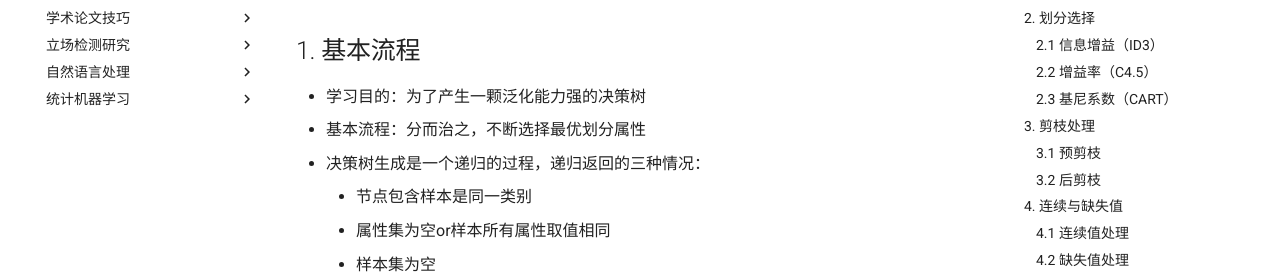
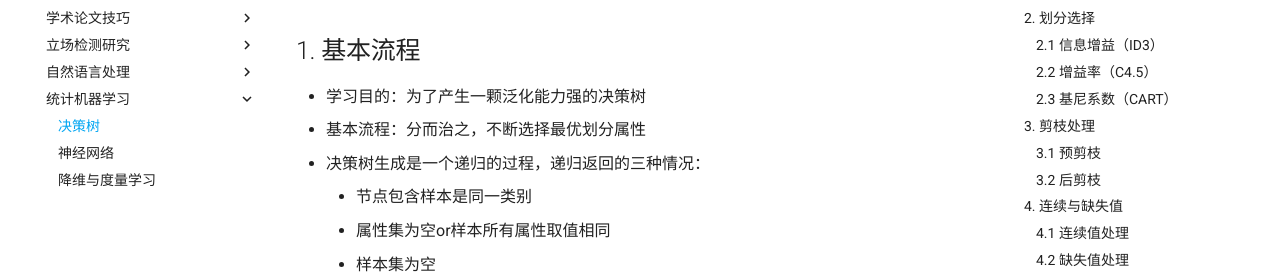
Before and after one commit to junchaoIU/NLP-Learning-Notes, an MkDocs documentation site: the page built from docs/统计机器学习/决策树/决策树.md, in a window 1280 px wide. Shown: the part 147-425 px from the top of the page. Built offline with MkDocs 1.6.1 and Material for MkDocs 9.7.7, drawn with Linux system fonts in a browser that asks for light colours; comment, search, counter and statistics services are not loaded.

Commit message:
fix path_error

```diff
--- a/mkdocs.yml
+++ b/mkdocs.yml
@@ -66,7 +66,7 @@ extra:
 nav:
   - 前言: "index.md"
   - 学术论文技巧:
-      - 学术论文分类: "学术论文相关/学术论文分类.md"
+      - 学术论文分类: "学术论文相关/学术论文分类/学术论文分类.md"
       - 学术论文写作:
           - "Cover Letter": "学术论文相关/学术论文写作/Cover Letter/Cover Letter.md"
           - "Revising": "学术论文相关/学术论文写作/Revising/Revising.md"
@@ -80,6 +80,6 @@ nav:
       - 命名实体识别: "自然语言处理/命名实体识别/命名实体识别.md"
       - 词性标注: "自然语言处理/词性标注/词性标注.md"
   - 统计机器学习:
-      - 决策树: "统计机器学习/决策树.md"
-      - 神经网络: "统计机器学习/神经网络.md"
-      - 降维与度量学习: "统计机器学习/降维与度量学习.md"
+      - 决策树: "统计机器学习/决策树/决策树.md"
+      - 神经网络: "统计机器学习/神经网络/神经网络.md"
+      - 降维与度量学习: "统计机器学习/降维与度量学习/降维与度量学习.md"
```
